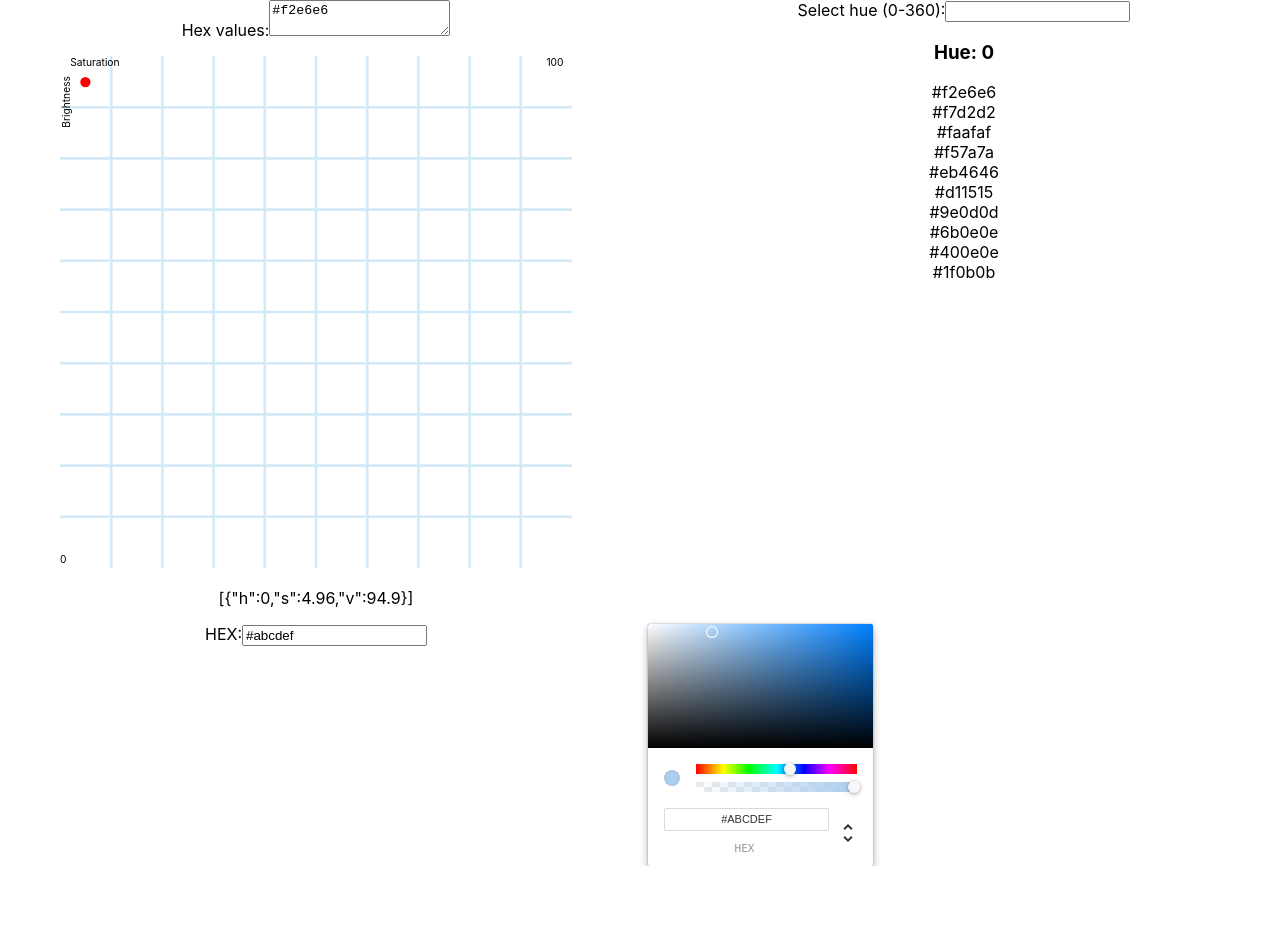
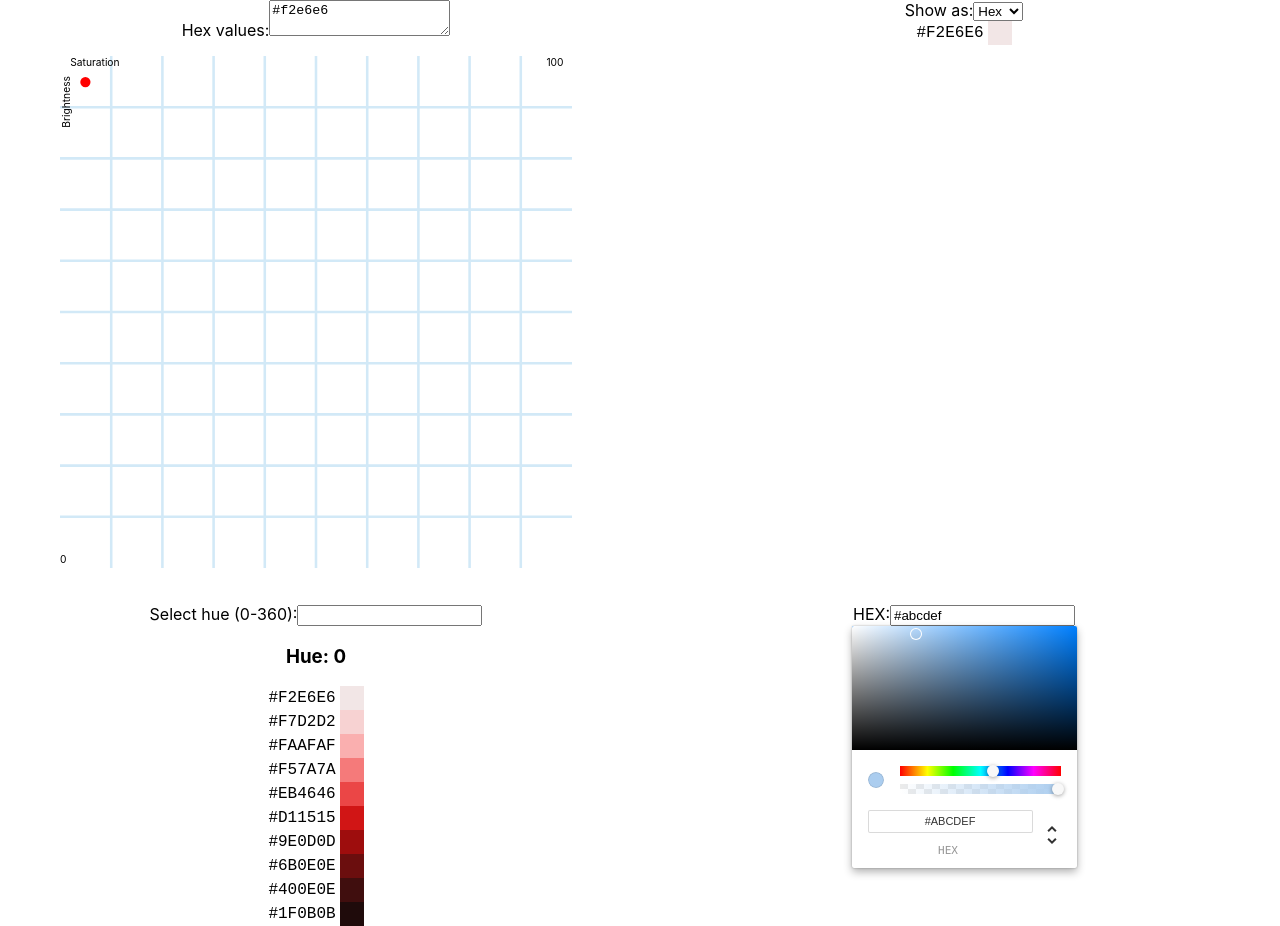
Before and after one commit to origami-z/color-palette-generator, a React (Vite) app: page / in a window 1280 px wide. Before the commit the page ends 866 px from the top, so only its background shows below. Built offline with nearby package versions, Linux system fonts and the light colour scheme.

Commit message:
Show curve value as list

```diff
--- a/src/App.css
+++ b/src/App.css
@@ -17,3 +17,26 @@
   min-width: 256px;
   max-width: 512px;
 }
+
+.ColorsDisplay-row {
+  display: flex;
+  justify-content: center;
+  align-items: center;
+  gap: 4px;
+}
+
+.ColorsDisplay-colorCode {
+  font-family: "Roboto Mono", monospace;
+  justify-self: end;
+}
+
+.ColorsDisplay-colorBlock {
+  width: 24px;
+  height: 24px;
+}
+
+.ColorPicker {
+  display: flex;
+  flex-direction: column;
+  align-items: center;
+}
--- a/src/App.tsx
+++ b/src/App.tsx
@@ -2,7 +2,7 @@ import { useState } from "react";
 import { ChromePicker } from "react-color";
 
 import "./App.css";
-import { hex2Rgb, HSV2RGB, rgb2Hex, rgb2hsv } from "./utils";
+import { hex2Rgb, HSV2RGB, HSV2String, rgb2Hex, rgb2hsv } from "./utils";
 
 interface SVColor {
   s: number;
@@ -49,10 +49,56 @@ const SaturationBrightnessPlot = ({ colors = [] }: { colors?: SVColor[] }) => {
   );
 };
 
+const ColorsDisplay = ({ hexCodes }: { hexCodes?: string[] }) => {
+  const [showMode, setShowMode] = useState("Hex");
+  return (
+    <div>
+      <label>
+        Show as:
+        <select
+          name="color mode"
+          value={showMode}
+          onChange={(e) => setShowMode(e.currentTarget.value)}
+        >
+          <option value="Hex">Hex</option>
+          <option value="HSV">HSV</option>
+        </select>
+      </label>
+      {hexCodes?.map((c) => (
+        <ColorDisplay colorHex={c} showMode={showMode} />
+      ))}
+    </div>
+  );
+};
+
+const ColorDisplay = ({
+  colorHex,
+  showMode,
+}: {
+  colorHex: string;
+  showMode?: string;
+}) => {
+  // .map(hex2Rgb).map(rgb2hsv))
+  let displayColorText = colorHex.toUpperCase();
+  if (showMode === "HSV") {
+    displayColorText = HSV2String(rgb2hsv(hex2Rgb(colorHex)));
+  }
+  return (
+    <div className="ColorsDisplay-row">
+      <div className="ColorsDisplay-colorCode">{displayColorText}</div>
+      <div
+        className="ColorsDisplay-colorBlock"
+        style={{ background: colorHex }}
+      />
+    </div>
+  );
+};
+
 const InputWithSVPlot = () => {
   const [colorInput, setColorInput] = useState("#f2e6e6");
   const hexCodes = colorInput.match(/\#[a-f0-9]{6}/gi);
   return (
+    <>
       <div>
         <div>
           <label>
@@ -63,9 +109,12 @@ const InputWithSVPlot = () => {
             ></textarea>
           </label>
         </div>
-      <SaturationBrightnessPlot colors={hexCodes?.map(hex2Rgb).map(rgb2hsv)} />
-      {JSON.stringify(hexCodes?.map(hex2Rgb).map(rgb2hsv))}
+        <SaturationBrightnessPlot
+          colors={hexCodes?.map(hex2Rgb).map(rgb2hsv)}
+        />
       </div>
+      <ColorsDisplay hexCodes={hexCodes} />
+    </>
   );
 };
 
@@ -94,26 +143,25 @@ const SuggestColorWithHue = () => {
       </label>
       <div>
         <h3>Hue: {hue}</h3>
+        <div className="">
           {!Number.isNaN(hue)
             ? saturationBrightnessPairs.map(([s, b]) => {
-              return (
-                <div>
-                  {rgb2Hex(HSV2RGB({ h: hue / 360, s: s / 100, v: b / 100 }))}
-                </div>
+                const colorHex = rgb2Hex(
+                  HSV2RGB({ h: hue / 360, s: s / 100, v: b / 100 })
                 );
+                return <ColorDisplay colorHex={colorHex} />;
               })
             : null}
+        </div>
       </div>
     </div>
   );
 };
 
-function App() {
+const ColorPicker = () => {
   const [hex, setHex] = useState("#abcdef");
   return (
-    <div className="App">
-      <InputWithSVPlot />
-      <SuggestColorWithHue />
+    <div className="ColorPicker">
       <label>
         HEX:
         <input
@@ -126,6 +174,16 @@ function App() {
       <ChromePicker color={hex} onChange={(e) => setHex(e.hex)} />
     </div>
   );
+};
+
+function App() {
+  return (
+    <div className="App">
+      <InputWithSVPlot />
+      <SuggestColorWithHue />
+      <ColorPicker />
+    </div>
+  );
 }
 
 export default App;
--- a/src/utils.ts
+++ b/src/utils.ts
@@ -14,6 +14,10 @@ export function hex2Rgb(hex: string) {
     g: parseInt(result[2], 16),
     b: parseInt(result[3], 16)
   } : null;
+}
+
+export interface HSVValue {
+  h: number, s: number, v: number
 }
 
 
@@ -56,7 +60,7 @@ export function rgb2hsv({ r, g, b }: { r: number, g: number, b: number }) {
 }
 
 /** 0 <= h, s, v <= 1 */
-export function HSV2RGB({ h, s, v }: { h: number, s: number, v: number }) {
+export function HSV2RGB({ h, s, v }: HSVValue) {
   var r, g, b, i, f, p, q, t;
   i = Math.floor(h * 6);
   f = h * 6 - i;
@@ -77,3 +81,7 @@ export function HSV2RGB({ h, s, v }: { h: number, s: number, v: number }) {
     b: Math.round(b * 255)
   };
 }
+
+export function HSV2String({ h, s, v }: HSVValue) {
+  return `HSV(${h},${s}, ${v})`
+}
```
Lines whose indentation alone changed are shown as unchanged.
